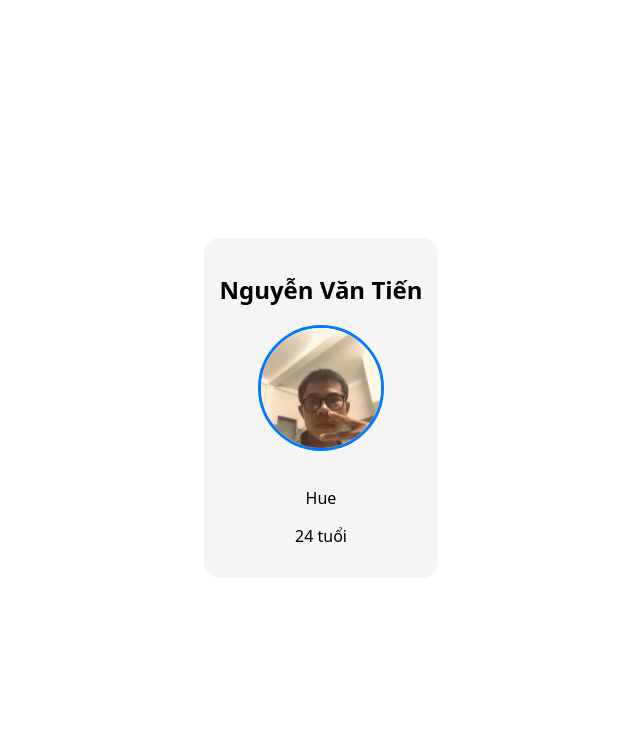
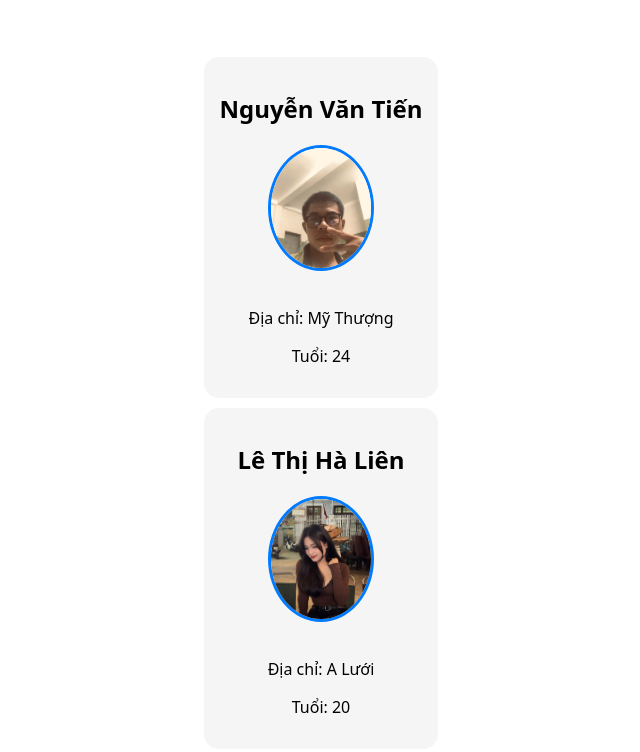
Before and after one commit to nvantien24042002/react-go, a React (Vite) app: page / in a window 1280 px wide. Shown: the top 752 px of the page, without its empty margins (319-959 px from the left). Built offline with nearby package versions, Linux system fonts and the light colour scheme.

Commit message:
Render the list from the data.

```diff
--- a/src/App.jsx
+++ b/src/App.jsx
@@ -1,135 +1,33 @@
 import './App.css'
-// import { Footer, Header, Sidebar } from './components/Layout';
-// import Welcome from './components/Welcome';
-// Welcome();
-// Welcome
+import avtLien from './assets/em.jpg'
+import avtTien from './assets/avt_tien.jpg'
 import UserProfile from './components/UserProfile';
+
 function App() {
-  // const [count, setCount] = useState(0)
-  // return (
-  //   <>
-  //     <section id="center">
-  //       <div className="hero">
-  //         <img src={heroImg} className="base" width="170" height="179" alt="" />
-  //         <img src={reactLogo} className="framework" alt="React logo" />
-  //         <img src={viteLogo} className="vite" alt="Vite logo" />
-  //       </div>
-  //       <div>
-  //         <h1>Get started</h1>
-  //         <p>
-  //           Edit <code>src/App.jsx</code> and save to test <code>HMR</code>
-  //         </p>
-  //       </div>
-  //       <button
-  //         type="button"
-  //         className="counter"
-  //         onClick={() => setCount((count) => count + 1)}
-  //       >
-  //         Count is {count}
-  //       </button>
-  //     </section>
+  const userList = [
+    {
+      id: 1,
+      name: "Nguyễn Văn Tiến",
+      avt: avtTien,
+      location: "Mỹ Thượng",
+      year: 2002,
+    },
+    {
+      id: 2,
+      name: "Lê Thị Hà Liên",
+      avt: avtLien,
+      location: "A Lưới",
+      year: 2006,
+    }
+  ];
 
-  //     <div className="ticks"></div>
-
-  //     <section id="next-steps">
-  //       <div id="docs">
-  //         <svg className="icon" role="presentation" aria-hidden="true">
-  //           <use href="/icons.svg#documentation-icon"></use>
-  //         </svg>
-  //         <h2>Documentation</h2>
-  //         <p>Your questions, answered</p>
-  //         <ul>
-  //           <li>
-  //             <a href="https://vite.dev/" target="_blank">
-  //               <img className="logo" src={viteLogo} alt="" />
-  //               Explore Vite
-  //             </a>
-  //           </li>
-  //           <li>
-  //             <a href="https://react.dev/" target="_blank">
-  //               <img className="button-icon" src={reactLogo} alt="" />
-  //               Learn more
-  //             </a>
-  //           </li>
-  //         </ul>
-  //       </div>
-  //       <div id="social">
-  //         <svg className="icon" role="presentation" aria-hidden="true">
-  //           <use href="/icons.svg#social-icon"></use>
-  //         </svg>
-  //         <h2>Connect with us</h2>
-  //         <p>Join the Vite community</p>
-  //         <ul>
-  //           <li>
-  //             <a href="https://github.com/vitejs/vite" target="_blank">
-  //               <svg
-  //                 className="button-icon"
-  //                 role="presentation"
-  //                 aria-hidden="true"
-  //               >
-  //                 <use href="/icons.svg#github-icon"></use>
-  //               </svg>
-  //               GitHub
-  //             </a>
-  //           </li>
-  //           <li>
-  //             <a href="https://chat.vite.dev/" target="_blank">
-  //               <svg
-  //                 className="button-icon"
-  //                 role="presentation"
-  //                 aria-hidden="true"
-  //               >
-  //                 <use href="/icons.svg#discord-icon"></use>
-  //               </svg>
-  //               Discord
-  //             </a>
-  //           </li>
-  //           <li>
-  //             <a href="https://x.com/vite_js" target="_blank">
-  //               <svg
-  //                 className="button-icon"
-  //                 role="presentation"
-  //                 aria-hidden="true"
-  //               >
-  //                 <use href="/icons.svg#x-icon"></use>
-  //               </svg>
-  //               X.com
-  //             </a>
-  //           </li>
-  //           <li>
-  //             <a href="https://bsky.app/profile/vite.dev" target="_blank">
-  //               <svg
-  //                 className="button-icon"
-  //                 role="presentation"
-  //                 aria-hidden="true"
-  //               >
-  //                 <use href="/icons.svg#bluesky-icon"></use>
-  //               </svg>
-  //               Bluesky
-  //             </a>
-  //           </li>
-  //         </ul>
-  //       </div>
-  //     </section>
-
-  //     <div className="ticks"></div>
-  //     <section id="spacer"></section>
-  //   </>
-  // )
-  // JSX => UI
   return (
-    <>
-      <UserProfile/>
-    </>
-  )
-  // return (
-  //   <>
-  //       <Welcome/>
-  //       <Header/>
-  //       <Sidebar/>
-  //       <Footer/>
-  //   </>
-  // );
+    <div className="app-container">
+      {userList.map((user) => (
+        <UserProfile key={user.id} user={user} />
+      ))}
+    </div>
+  );
 }
 
-export default App
+export default App;
--- a/src/components/UserProfile.jsx
+++ b/src/components/UserProfile.jsx
@@ -1,22 +1,15 @@
 import '../components/UserProfile.css'
-import avt_tien from '../assets/avt_tien.jpg'
-function UserProfile(){
+function UserProfile({ user }) {
     const currYear = new Date().getFullYear();
-    const user = {
-        name:"Nguyễn Văn Tiến",
-        location:"Hue",
-        birtYear:"2002",
-    }
-    // UI
-    return(
-        <>
-            <div className="user-card" style={{background: "#f5f5f5", padding:"15px", borderRadius:"15px"}}>
-                <h2>{user.name}</h2>
-                <img className='avt' src={avt_tien} alt="" />
-                <p className="adrress">{user.location}</p>
-                <p className="date">{currYear - user.birtYear} tuổi</p>
-            </div>
-        </>
-    )
+
+    return (
+        <div className="user-card" style={{ background: "#f5f5f5", padding: "15px", borderRadius: "15px", marginBottom: "10px" }}>
+            <h2>{user.name}</h2>
+            <img className='avt' src={user.avt} alt={user.name} style={{ width: "100px", borderRadius: "50%" }} />
+            <p className="address">Địa chỉ: {user.location}</p>
+            <p className="date">Tuổi: {currYear - user.year}</p>
+        </div>
+    );
 }
+
 export default UserProfile;
```
Also changed, not shown: src/components/Child.jsx (added, +8 -0 lines), src/assets/em.jpg (added).
